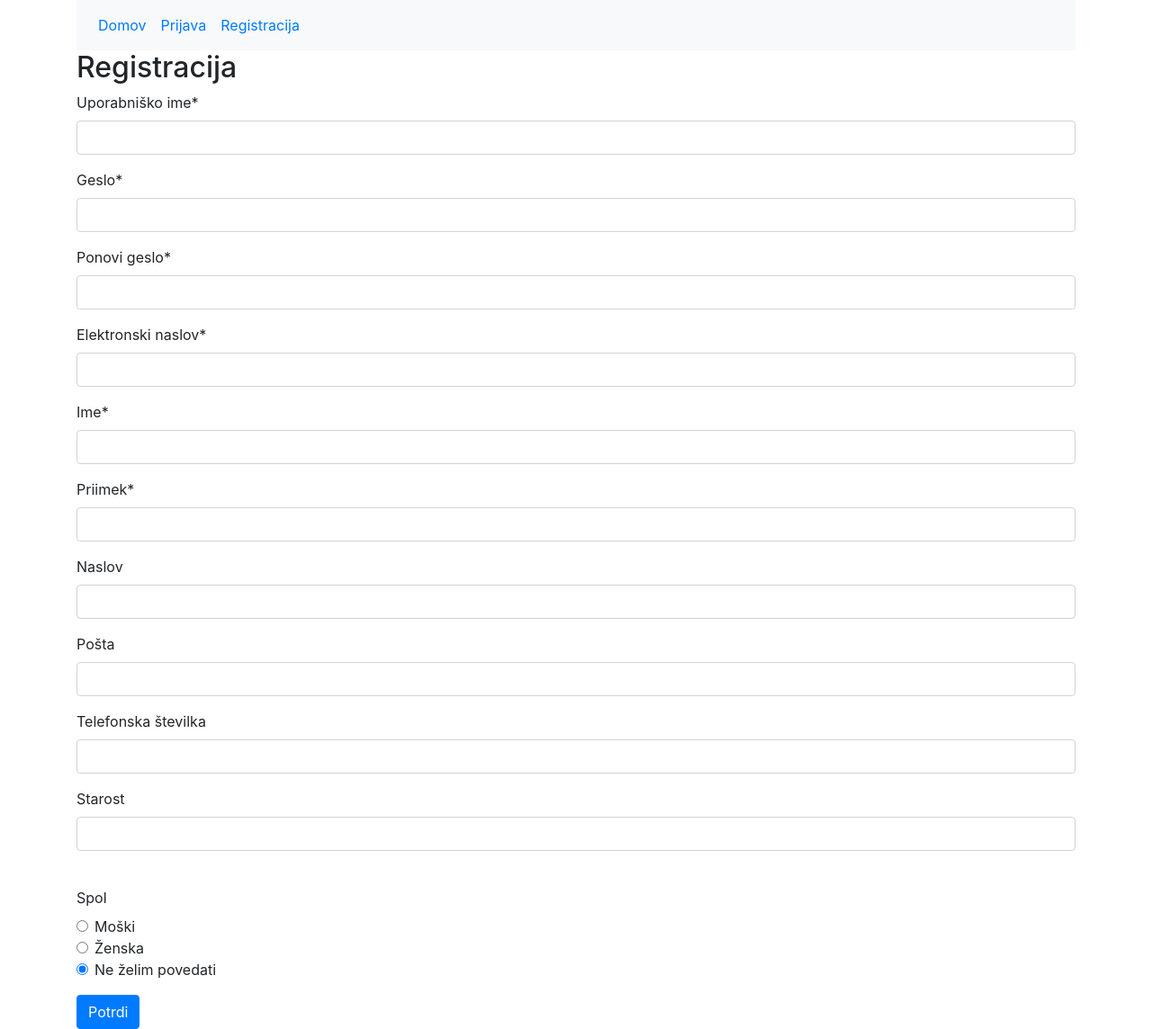
After one commit to LukaErnestini/Spletno-Programiranje-Vaja-2, a PHP site: template app/views/registracija.view.php in a window 1280 px wide. The commit adds this page. Shown: the whole page at 90% size. Run offline with PHP 8.4, Linux system fonts and the light colour scheme; the template is opened without the code that fills it, so the values that code supplies are empty.

Commit message:
Dodana registracija

```diff
--- a/app/routes.php
+++ b/app/routes.php
@@ -8,7 +8,9 @@ $router->get('prijava', 'PagesController@prijava');
 $router->get('oglas', 'OglasController@show');
 $router->get('prijava', 'UporabnikController@prijava');
 $router->get('odjava', 'UporabnikController@odjava');
+$router->get('registracija', 'UporabnikController@registracija');
 
 
 $router->post('users', 'UsersController@store');
 $router->post('prijava', 'UporabnikController@prijavi');
+$router->post('registracija', 'UporabnikController@registriraj');
--- /dev/null
+++ b/app/views/registracija.view.php
@@ -0,0 +1,62 @@
+<?php require('partials/head.php') ?>
+
+<div class="container">
+	<h2>Registracija</h2>
+	<form action="registracija" method="POST">
+		<div class="form-group">
+			<label for="username">Uporabniško ime*</label>
+			<input class="form-control" type="text" name="username" id="username" required/>
+		</div>
+		<div class="form-group">
+			<label for="password">Geslo*</label>
+			<input class="form-control" type="password" name="password" id="password" required/>
+		</div>
+		<div class="form-group">
+			<label for="passwordRepeat" >Ponovi geslo*</label>
+			<input class="form-control" type="password" name="repeat_password" id="passwordRepeat" required/>
+		</div>
+		<div class="form-group">
+			<label for="email">Elektronski naslov*</label>
+			<input class="form-control" type="text" name="email" id="email" required/>
+		</div>
+		<div class="form-group">
+			<label for="name">Ime*</label>
+			<input class="form-control" type="text" name="ime" id="name" required/>
+		</div>
+		<div class="form-group">
+			<label for="surname">Priimek*</label>
+			<input class="form-control" type="text" name="priimek" id="surname" required/>
+		</div>
+
+		<!-- neobvezni podatki -->
+		<div class="form-group">
+			<label for="naslov">Naslov</label>
+			<input class="form-control" type="text" name="naslov" id="naslov" />
+		</div>
+		<div class="form-group">
+			<label for="posta">Pošta</label>
+			<input class="form-control" type="text" name="posta" id="posta" />
+		</div>
+		<div class="form-group">
+			<label for="tel">Telefonska številka</label>
+			<input class="form-control" type="text" name="tel" id="tel" />
+		</div>
+		<div class="form-group">
+			<label for="starost">Starost</label>
+			<input class="form-control" type="number" name="starost" id="starost" /> <br/>
+		</div>
+		<div class="form-group">
+			<label>Spol</label><br>
+			<div class="form-check">
+				<input class="form-check-input" type="radio" name="spol" value="m"/> Moški<br/>
+				<input class="form-check-input" type="radio" name="spol" value="f"/> Ženska<br/>
+				<input class="form-check-input" type="radio" name="spol" value="x" checked/> Ne želim povedati<br/>
+			</div>
+		</div>
+		<button type="submit" class="btn btn-primary" name="poslji">Potrdi</button>
+
+		<label><?php echo $error; ?></label>
+	</form>
+</div>
+
+<?php require('partials/footer.php') ?>
--- a/core/database/QueryBuilder.php
+++ b/core/database/QueryBuilder.php
@@ -35,6 +35,11 @@ class QueryBuilder {
     return mysqli_real_escape_string($this->mysqli, $dirtyString);
   }
 
+  public function getMySqli()
+  {
+    return $this->mysqli;
+  }
+
 
 
   /* public function selectAll($table)
```
Also changed, not shown: app/controllers/UporabnikController.php (+38 -0 lines), app/models/Uporabnik.php (+33 -0 lines).
